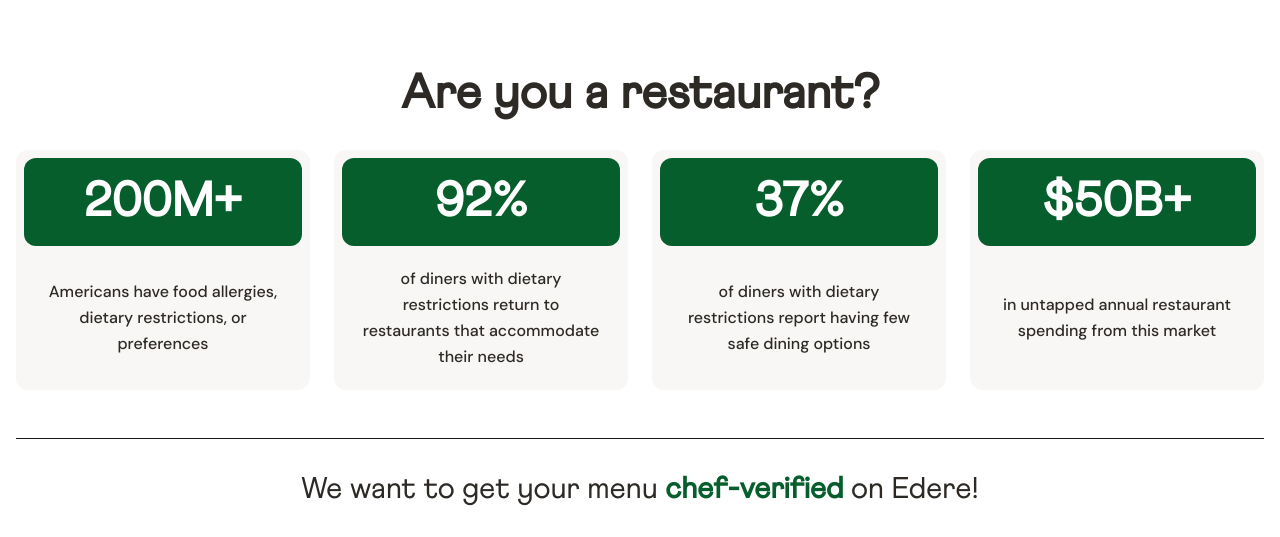
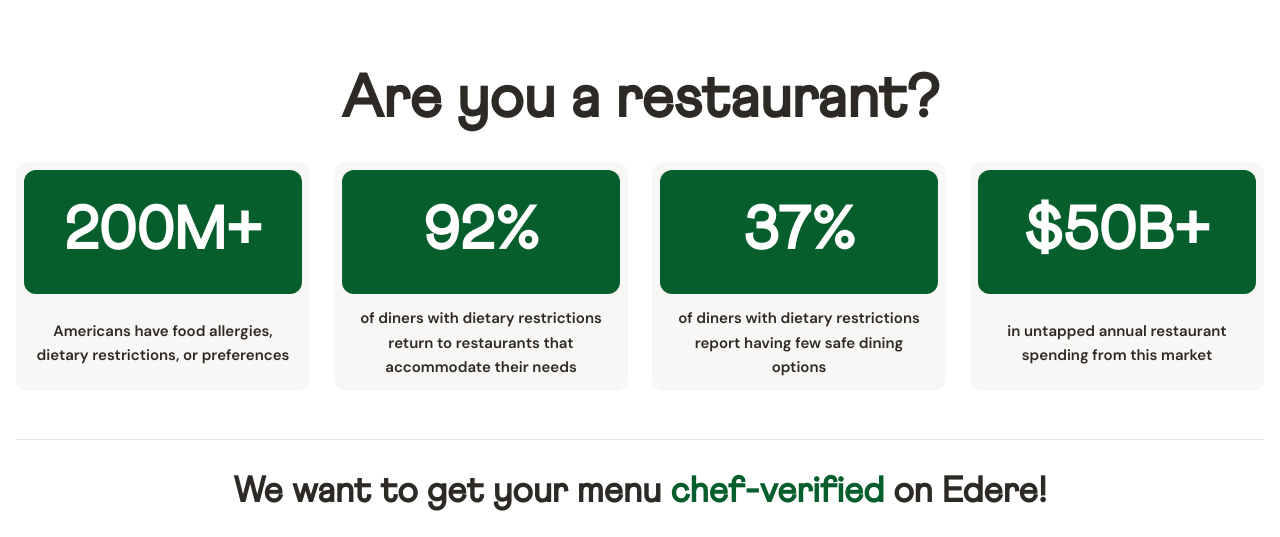
Before and after one commit to rifat-two-eight/edere_admin, a Next.js app: page / in a window 1280 px wide. Shown: the part 5084-5621 px from the top of the page. Built offline with nearby package versions, Linux system fonts and the light colour scheme.

Commit message:
restaurants

```diff
--- a/components/landing/AreYouRestaurant.tsx
+++ b/components/landing/AreYouRestaurant.tsx
@@ -1,13 +1,12 @@
 "use client";
 
-import { Rocket, FileCode } from "lucide-react";
 import Image from "next/image";
 
 export default function AreYouRestaurant() {
   return (
     <section className="py-20 bg-white" id="for-restaurants">
       <div className="container mx-auto px-4">
-        <h2 className="text-4xl md:text-5xl font-bold mb-8 text-center text-[#2D2A26]" style={{ fontFamily: 'athletics' }}>
+        <h2 className="text-4xl md:text-6xl font-bold mb-8 text-center text-[#2D2A26]" style={{ fontFamily: 'athletics' }}>
           Are you a restaurant?
         </h2>
 
@@ -30,10 +29,10 @@
             desc="in untapped annual restaurant spending from this market"
           />
         </div>
-        <hr className="mb-8 -mt-8" />
+        <hr className="mb-8 border-gray-200 -mt-8" />
         {/* Middle CTA */}
         <div className="text-center mb-20">
-          <h3 className="text-2xl md:text-3xl font-medium mb-8 text-[#2D2A26]" style={{ fontFamily: 'athletics' }}>
+          <h3 className="text-2xl md:text-4xl font-semibold mb-8 text-[#2D2A26]" style={{ fontFamily: 'athletics' }}>
             We want to get your menu{" "}
             <span className="text-[#055E2C] font-bold">chef-verified</span> on
             Edere!
@@ -145,12 +144,12 @@
                 </a>
 
                 {/* Full-width HR */}
-                <hr className="border-white/30 my-6 w-full" />
+                <hr className="border-white/30 mt-6 w-full" />
 
                 {/* Features + Logo: 3 blocks evenly spaced */}
-                <div className="flex flex-row justify-between items-center gap-8">
+                <div className="flex justify-between items-center">
                   {/* Feature 1 */}
-                  <div className="text-white flex-1 flex flex-col gap-2 ">
+                  <div className="text-white flex flex-col gap-4">
                     <Image src="/rocket.svg" alt="Rocket" width={36} height={36} />
                     <h4 className="font-medium text-2xl" style={{ fontFamily: 'athletics' }}>Edere-Powered Menu</h4>
                     <p className="text-[16px] opacity-80">
@@ -159,22 +158,23 @@
                   </div>
 
                   {/* Feature 2 */}
-                  <div className="text-white flex-1 flex flex-col gap-2">
-                    <Image src="/api.svg" alt="API" width={36} height={36} />
-                    <h4 className="font-medium text-2xl" style={{ fontFamily: 'athletics' }}>Edere API Integration</h4>
-                    <p className="text-[16px] opacity-80">
-                      Leverage our API within your website for a <br /> seamless, frictionless menu-filtering experience
-                    </p>
+                  <div className="text-white flex flex-col items-center gap-4">
+                    <div className="flex flex-col gap-4">
+                      <Image src="/api.svg" alt="API" width={36} height={36} />
+                      <h4 className="font-medium text-2xl" style={{ fontFamily: 'athletics' }}>Edere API Integration</h4>
+                      <p className="text-[16px] opacity-80">
+                        Leverage our API within your website for a <br /> seamless, frictionless menu-filtering experience
+                      </p>
+                    </div>
                   </div>
 
                   {/* Logo */}
-                  <div className="flex-1 flex items-center justify-center">
+                  <div className="flex justify-end w-1/6 justify-self-end">
                     <Image
                       src="/edere_logo.svg"
                       alt="Restaurant Service"
-                      width={100}
-                      height={100}
-                      className="object-cover"
+                      width={170}
+                      height={170}
                     />
                   </div>
                 </div>
@@ -191,13 +191,13 @@
 function StatCard({ value, desc }: { value: string; desc: string }) {
   return (
     <div className="bg-[#F9F7F5] rounded-[12px] pt-2 px-2 overflow-hidden flex flex-col">
-      <div className="bg-[#055E2C] py-5 flex items-center justify-center rounded-[12px]">
-        <span className="text-4xl md:text-5xl font-bold text-white" style={{ fontFamily: 'athletics' }}>
+      <div className="bg-[#055E2C] py-8 flex items-center justify-center rounded-[12px]">
+        <span className="text-4xl md:text-6xl font-extrabold text-white" style={{ fontFamily: 'athletics' }}>
           {value}
         </span>
       </div>
-      <div className="p-5 flex-1 flex items-center justify-center text-center">
-        <p className="text-[#2D2A26] font-medium leading-relaxed">{desc}</p>
+      <div className="px-2 py-3 flex-1 flex items-center justify-center text-center">
+        <p className="text-[#2D2A26] font-semibold  text-[15px] leading-relaxed">{desc}</p>
       </div>
     </div>
   );
```
